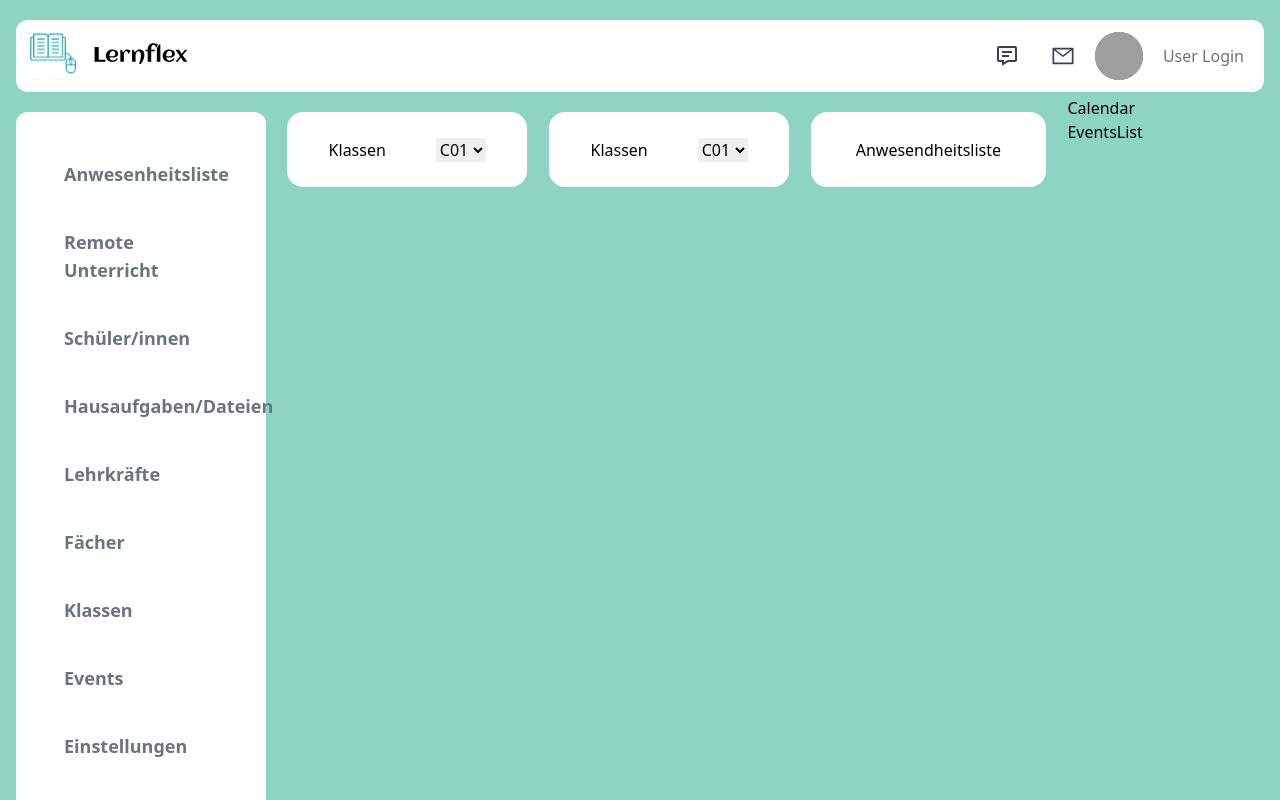
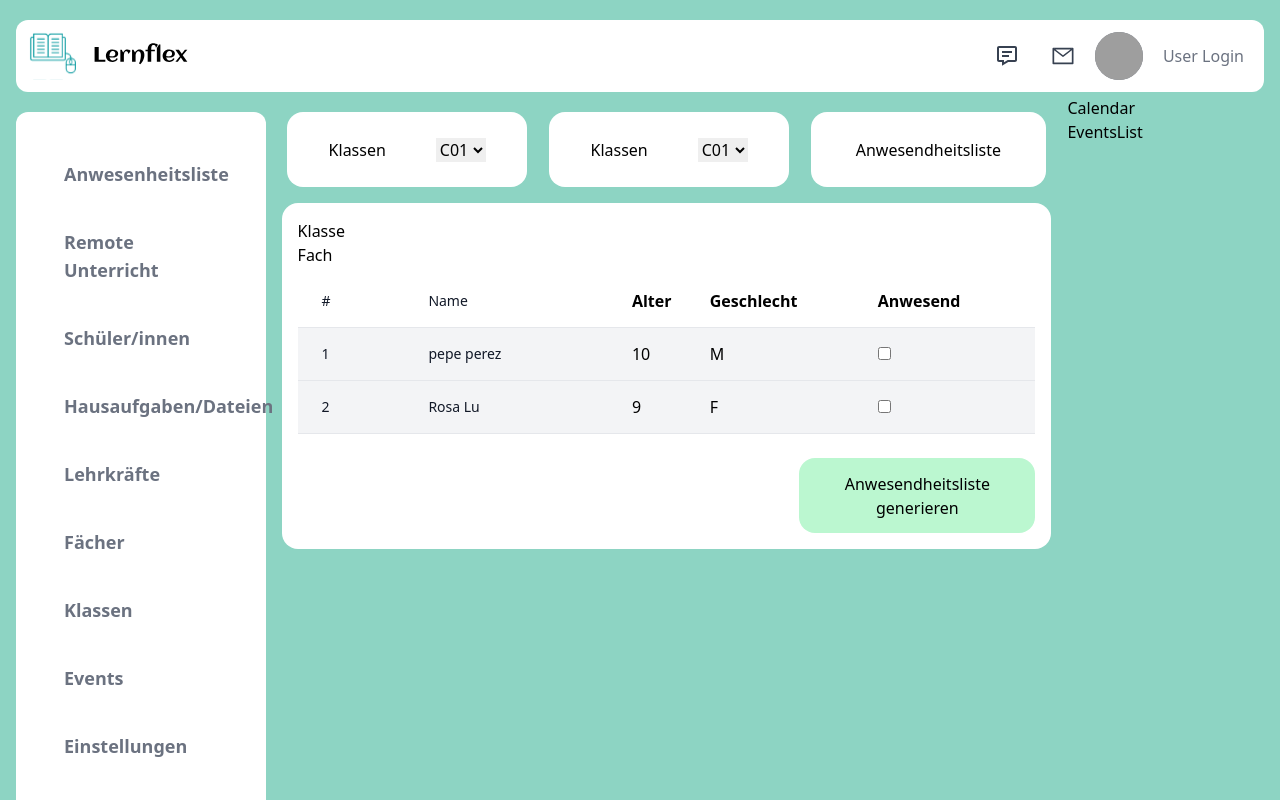
Before and after one commit to GrundSchul-App/lernflex-frontend, a React (Create React App) app: page / in a window 1280 px wide. Shown: the top 800 px of the page. Built offline with nearby package versions, Linux system fonts and the light colour scheme; grey boxes are pictures that could not be loaded.

Commit message:
Anwessendheitsliste Anfang

```diff
--- a/src/components/Main.jsx
+++ b/src/components/Main.jsx
@@ -1,13 +1,24 @@
-import React from 'react'
-import MainTab from './MainTab'
+import React from "react";
+import MainTab from "./MainTab";
+import MainTable from "./MainTable";
+
 const Main = () => {
+  const dataArray = [
+    {firstName: "pepe", lastName: "perez", birthDate: "2012-04-03", gender:"M"},
+    {firstName: "Rosa", lastName: "Lu", birthDate: "2012-05-03", gender:"F"}
+  ]
   return (
-    <div className="flex justify-evenly ">
-      <MainTab classes="Klassen" />
-      <MainTab classes="Klassen" />
-      <button className="flex mt-4 py-[25px] px-[45px] rounded-2xl bg-white max-w-[32%] h-[75px] items-center justify-center" >Anwesendheitsliste</button>
+    <div className="flex-col ">
+      <div className="flex justify-evenly ">
+        <MainTab classes="Klassen" />
+        <MainTab classes="Klassen" />
+        <button className="flex mt-4 py-[25px] px-[45px] rounded-2xl bg-white max-w-[32%] h-[75px] items-center justify-center">
+          Anwesendheitsliste
+        </button>
+      </div>
+      <MainTable dataArray={dataArray}/>
     </div>
   );
-}
+};
 
-export default Main
+export default Main;
--- /dev/null
+++ b/src/components/MainTable.jsx
@@ -0,0 +1,83 @@
+import React from "react";
+
+const MainTable = ({ classes, subject, dataArray }) => {
+  const createAttendanceList = () => {};
+
+  const handleChange = (e) => {
+    e.preventDefault();
+    console.log(e.target.value);
+  };
+
+  const getAge = (date) => {
+    const dateArr = date.split("-");
+    const dateString = dateArr.join();
+    const today = new Date();
+    const birthDate = new Date(dateString);
+    let age = today.getFullYear() - birthDate.getFullYear();
+    const m = today.getMonth() - birthDate.getMonth();
+    if (m < 0 || (m === 0 && today.getDate() < birthDate.getDate())) {
+      age--;
+    }
+    return age;
+  };
+
+  return (
+    <div className="rounded-2xl m-4 p-4 bg-white">
+      <p>Klasse {classes}</p>
+      <p>Fach {subject}</p>
+      <div className="flex flex-col">
+        <div className="overflow-x-auto sm:-mx-6 lg:-mx-8">
+          <div className="py-2 inline-block min-w-full sm:px-6 lg:px-8">
+            <div className="overflow-hidden">
+              <table className="min-w-full">
+                <thead className="bg-white border-b">
+                  <tr>
+                  <th scope="col" className="text-sm font-medium text-gray-900 px-6 py-4 text-left">
+                #
+              </th>
+                    <th scope="col" className="text-sm font-medium text-gray-900 px-6 py-4 text-left">Name</th>
+                    <th className="text-left">Alter</th>
+                    <th className="text-left">Geschlecht</th>
+                    <th className="text-left">Anwesend</th>
+                  </tr>
+                </thead>
+                <tbody>
+                  {dataArray.map((data, index) => {
+                    return (
+                      <tr key={index} className="bg-gray-100 border-b">
+                           <td class="px-6 py-4 whitespace-nowrap text-sm font-medium text-gray-900">{index + 1}</td>
+                        <td className="text-sm text-gray-900 font-light px-6 py-4 whitespace-nowrap">
+                          {data.firstName}&nbsp;{data.lastName}
+                        </td>
+                        <td className="text-left">{getAge(data.birthDate)}</td>
+                        <td className="text-left">{data.gender}</td>
+                        <td>
+                          <input
+                            className="check"
+                            type="checkbox"
+                            id="myCheck"
+                            onClick={handleChange}
+                          ></input>
+                        </td>
+                      </tr>
+                    );
+                  })}
+                </tbody>
+              </table>
+            </div>
+          </div>
+        </div>
+      </div>
+      <div className="flex justify-end">
+        <button
+          className="flex mt-4 py-[25px] px-[45px] rounded-2xl bg-green-200 max-w-[32%] h-[75px] items-center justify-center hover:bg-green-300"
+          onClick={createAttendanceList}
+        >
+          Anwesendheitsliste generieren
+        </button>
+      </div>
+    </div>
+  );
+};
+
+export default MainTable;
```
